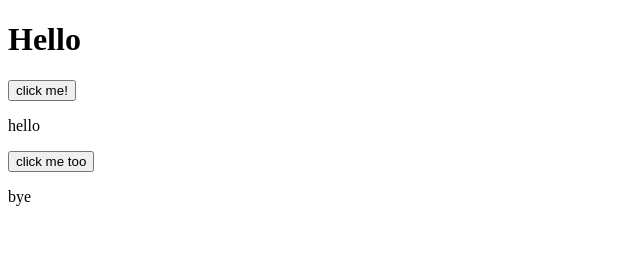
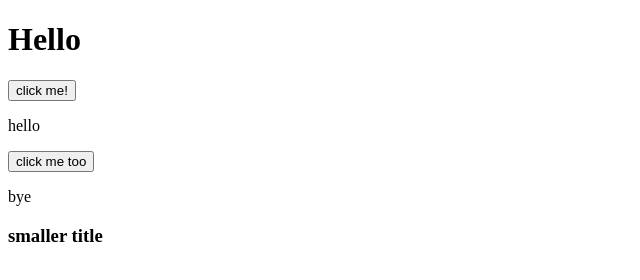
Before and after one commit to lazyninja4ever/newProject, a plain HTML site: page index.html in a window 1280 px wide. Shown: the whole page, without its empty margins (0-640 px from the left). Drawn offline with Linux system fonts and the light colour scheme.

Commit message:
Update index.html

```diff
--- a/index.html
+++ b/index.html
@@ -10,5 +10,6 @@
 	<p>hello</p>
 	<button>click me too</button>
 	<p>bye</p>
+	<h3>smaller title</h3>
 </body>
 </html>
```
